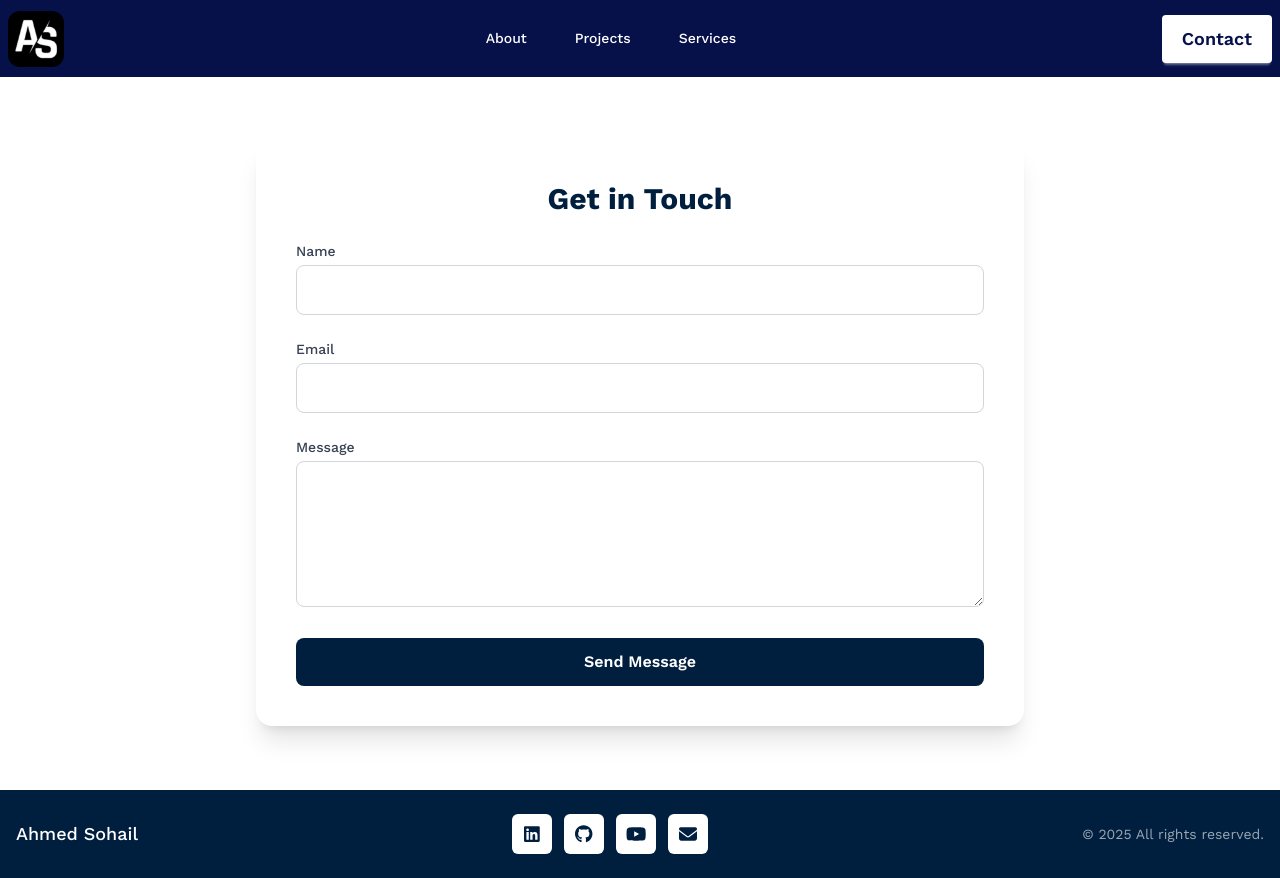
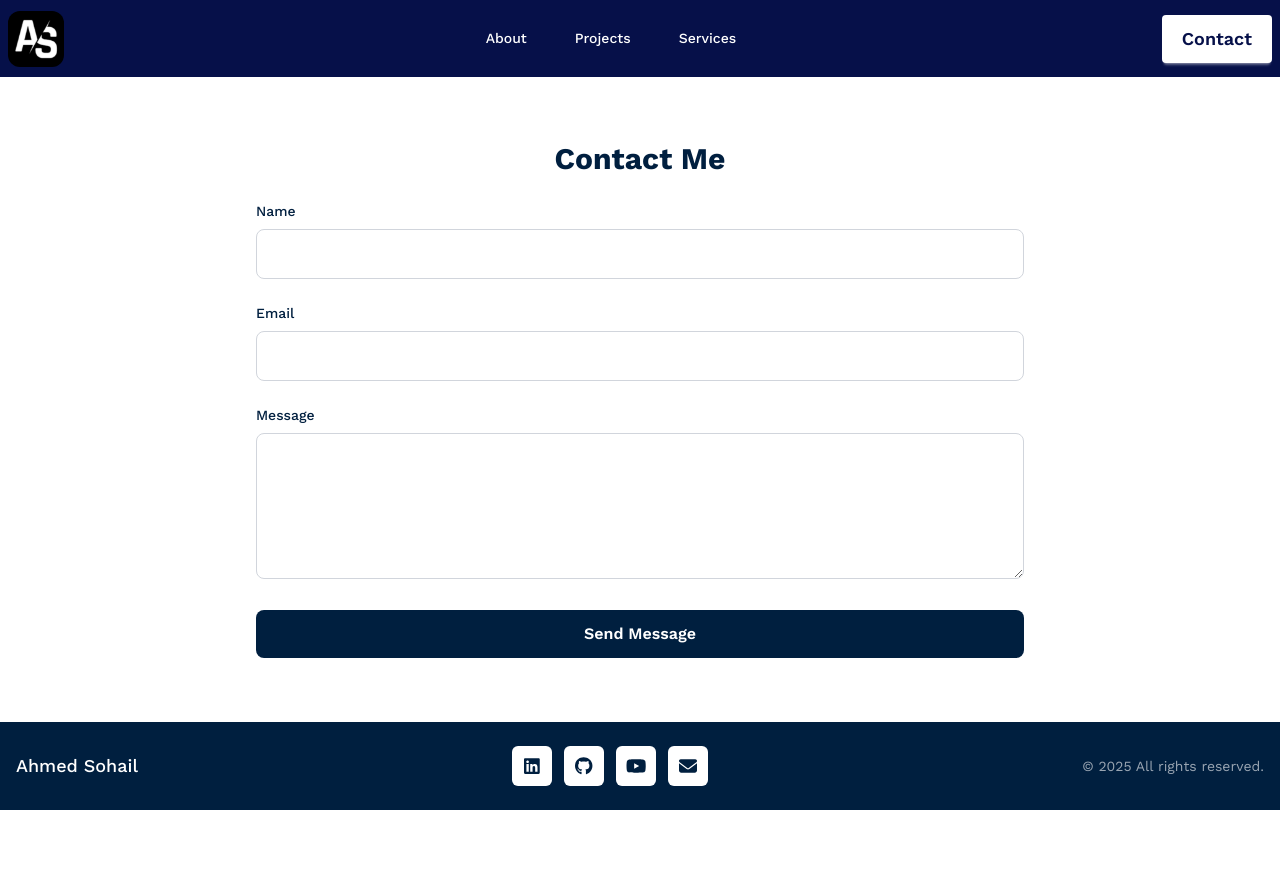
Before and after one commit to Ahmed-Sohail2000/Personal-Portfolio, a React (Vite) app: page /contact in a window 1280 px wide. After the commit the page ends 810 px from the top, so only its background shows below. Built offline with nearby package versions, Linux system fonts and the light colour scheme.

Commit message:
changed the text color of the form to be navy blue

```diff
--- a/src/components/contact/Form.jsx
+++ b/src/components/contact/Form.jsx
@@ -5,82 +5,88 @@ const Form = () => {
 
   if (state.succeeded) {
     return (
-      <div className="text-center py-20 animate-fade-in">
-        <h3 className="text-3xl font-semibold text-[#001f3f] mb-4">
-          Message Sent 🚀
-        </h3>
-        <p className="text-gray-600">
-          Thanks for reaching out. I’ll get back to you shortly.
-        </p>
-      </div>
+      <p className="text-center text-lg font-semibold text-[#001f3f]">
+        Thank you! Your message has been sent.
+      </p>
     );
   }
 
   return (
     <form
       onSubmit={handleSubmit}
-      className="bg-white shadow-xl rounded-2xl p-8 md:p-10 space-y-6"
+      className="space-y-6 bg-white"
     >
+      {/* Heading */}
       <h2 className="text-3xl font-bold text-[#001f3f] text-center mb-6">
-        Get in Touch
+        Contact Me
       </h2>
-
-      {/* Honeypot field (spam protection) */}
-      <input type="text" name="_gotcha" className="hidden" />
 
       {/* Name */}
       <div>
-        <label className="block text-sm font-medium text-gray-700 mb-1">
+        <label className="block text-sm font-medium text-[#001f3f] mb-2">
           Name
         </label>
         <input
           type="text"
           name="name"
           required
-          className="w-full rounded-lg border border-gray-300 px-4 py-3
-                     focus:outline-none focus:ring-2 focus:ring-[#001f3f]"
+          className="w-full px-4 py-3 border border-gray-300 rounded-lg
+                     text-[#001f3f] focus:outline-none focus:ring-2
+                     focus:ring-[#001f3f]"
         />
       </div>
 
       {/* Email */}
       <div>
-        <label className="block text-sm font-medium text-gray-700 mb-1">
+        <label className="block text-sm font-medium text-[#001f3f] mb-2">
           Email
         </label>
         <input
           type="email"
           name="email"
           required
-          className="w-full rounded-lg border border-gray-300 px-4 py-3
-                     focus:outline-none focus:ring-2 focus:ring-[#001f3f]"
+          className="w-full px-4 py-3 border border-gray-300 rounded-lg
+                     text-[#001f3f] focus:outline-none focus:ring-2
+                     focus:ring-[#001f3f]"
         />
-        <ValidationError prefix="Email" field="email" errors={state.errors} />
+        <ValidationError
+          prefix="Email"
+          field="email"
+          errors={state.errors}
+          className="text-red-500 text-sm"
+        />
       </div>
 
       {/* Message */}
       <div>
-        <label className="block text-sm font-medium text-gray-700 mb-1">
+        <label className="block text-sm font-medium text-[#001f3f] mb-2">
           Message
         </label>
         <textarea
           name="message"
           rows="5"
           required
-          className="w-full rounded-lg border border-gray-300 px-4 py-3
-                     focus:outline-none focus:ring-2 focus:ring-[#001f3f]"
+          className="w-full px-4 py-3 border border-gray-300 rounded-lg
+                     text-[#001f3f] focus:outline-none focus:ring-2
+                     focus:ring-[#001f3f]"
         />
-        <ValidationError prefix="Message" field="message" errors={state.errors} />
+        <ValidationError
+          prefix="Message"
+          field="message"
+          errors={state.errors}
+          className="text-red-500 text-sm"
+        />
       </div>
 
       {/* Submit */}
       <button
         type="submit"
         disabled={state.submitting}
-        className="w-full bg-[#001f3f] text-white font-semibold py-3 rounded-lg
-                   hover:bg-[#003366] transition-all duration-300
-                   disabled:opacity-60"
+        className="w-full bg-[#001f3f] text-white font-semibold
+                   py-3 rounded-lg hover:bg-[#003366]
+                   transition-colors duration-300"
       >
-        {state.submitting ? "Sending..." : "Send Message"}
+        Send Message
       </button>
     </form>
   );
```
